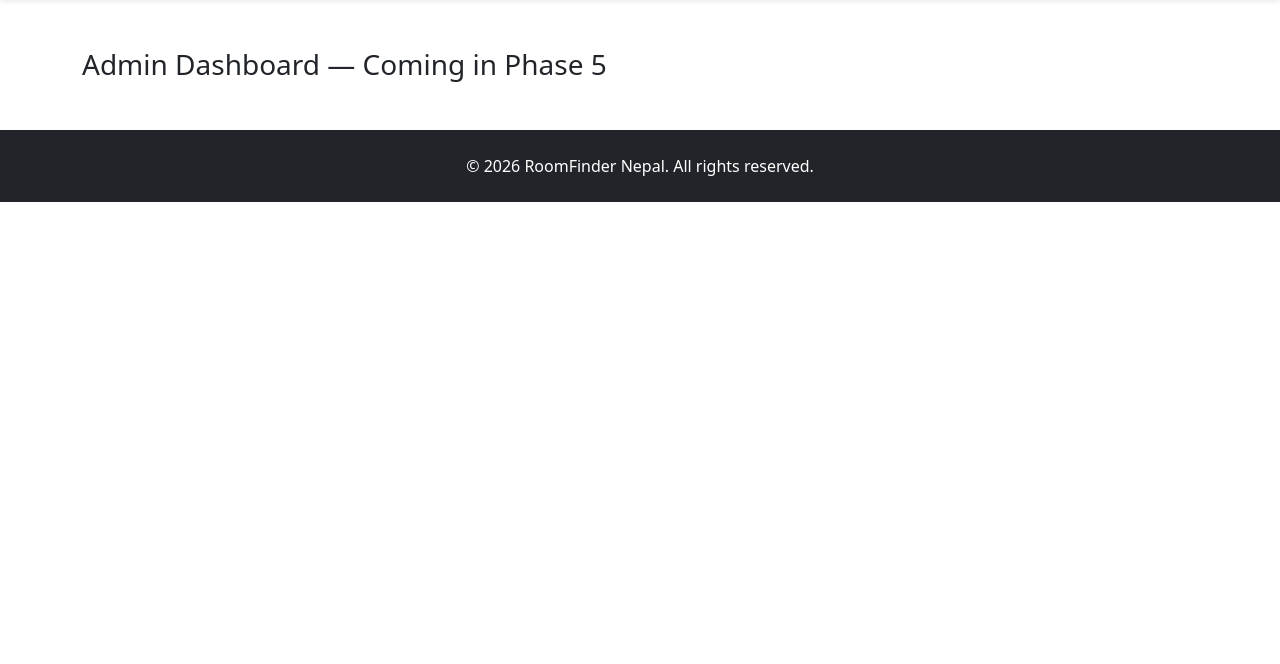
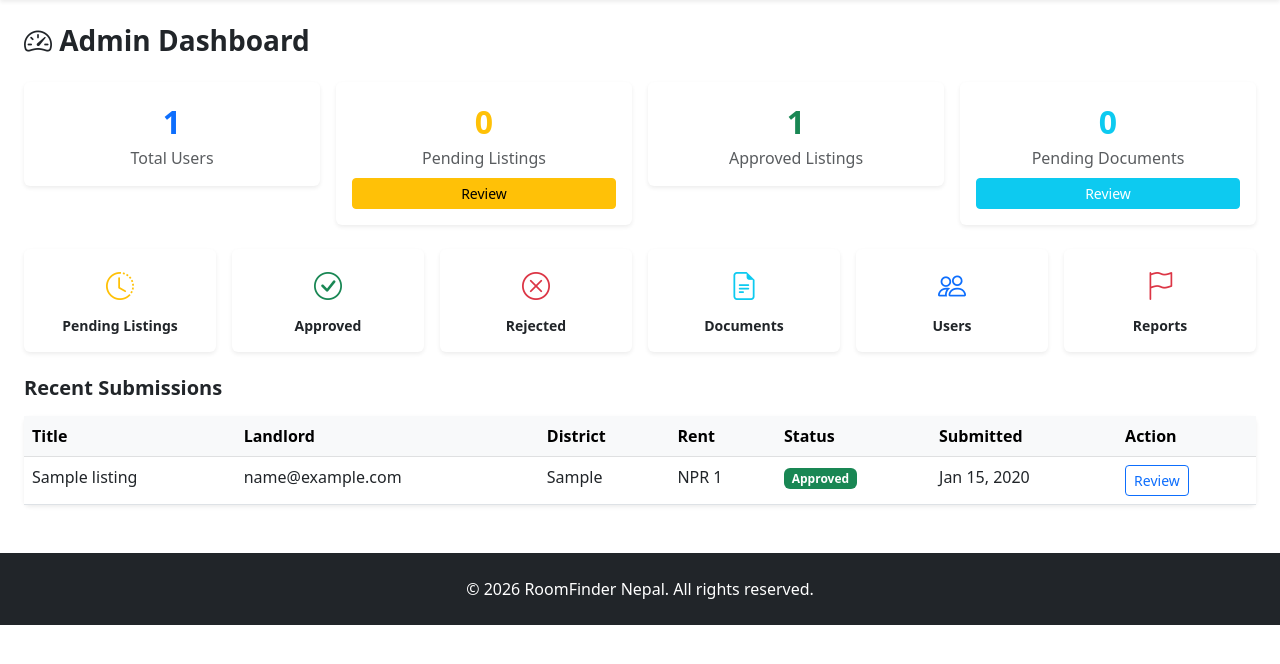
Before and after one commit to Karina-p1/verified-room-finder, a Django app: page /panel/dashboard/ in a window 1280 px wide. Shown: the part 56-720 px from the top of the page. Run offline with Django 4.2, Linux system fonts and the light colour scheme; a user stored in the database is signed in; tables that the repository leaves empty hold one stand-in row (values such as "Sample post").

Commit message:
Add admin panel templates and views for managing listings, documents, users, and reports

```diff
--- a/roomfinder/apps/admin_panel/templates/admin_panel/dashboard.html
+++ b/roomfinder/apps/admin_panel/templates/admin_panel/dashboard.html
@@ -1,8 +1,108 @@
+{% extends 'base.html' %}
+{% block title %}Admin Dashboard — RoomFinder{% endblock %}
 
-{% extends 'base.html' %}
-{% block title %}Admin Dashboard{% endblock %}
 {% block content %}
-<div class="container my-5">
-    <h3>Admin Dashboard — Coming in Phase 5</h3>
+<div class="container-fluid my-4 px-4">
+    <h3 class="fw-bold mb-4"><i class="bi bi-speedometer2"></i> Admin Dashboard</h3>
+
+    <div class="row g-3 mb-4">
+        <div class="col-md-3">
+            <div class="card border-0 shadow-sm text-center p-3">
+                <div class="fs-2 fw-bold text-primary">{{ total_users }}</div>
+                <div class="text-muted">Total Users</div>
+            </div>
+        </div>
+        <div class="col-md-3">
+            <div class="card border-0 shadow-sm text-center p-3">
+                <div class="fs-2 fw-bold text-warning">{{ pending_listings }}</div>
+                <div class="text-muted">Pending Listings</div>
+                <a href="{% url 'admin_panel:pending_listings' %}" class="btn btn-warning btn-sm mt-2">Review</a>
+            </div>
+        </div>
+        <div class="col-md-3">
+            <div class="card border-0 shadow-sm text-center p-3">
+                <div class="fs-2 fw-bold text-success">{{ approved_listings }}</div>
+                <div class="text-muted">Approved Listings</div>
+            </div>
+        </div>
+        <div class="col-md-3">
+            <div class="card border-0 shadow-sm text-center p-3">
+                <div class="fs-2 fw-bold text-info">{{ pending_documents }}</div>
+                <div class="text-muted">Pending Documents</div>
+                <a href="{% url 'admin_panel:pending_documents' %}" class="btn btn-info btn-sm mt-2 text-white">Review</a>
+            </div>
+        </div>
+    </div>
+
+    <div class="row g-3 mb-4">
+        <div class="col-md-2">
+            <a href="{% url 'admin_panel:pending_listings' %}" class="card border-0 shadow-sm p-3 text-decoration-none text-dark text-center d-block">
+                <i class="bi bi-clock-history fs-3 text-warning"></i>
+                <div class="mt-2 fw-semibold small">Pending Listings</div>
+            </a>
+        </div>
+        <div class="col-md-2">
+            <a href="{% url 'admin_panel:approved_listings' %}" class="card border-0 shadow-sm p-3 text-decoration-none text-dark text-center d-block">
+                <i class="bi bi-check-circle fs-3 text-success"></i>
+                <div class="mt-2 fw-semibold small">Approved</div>
+            </a>
+        </div>
+        <div class="col-md-2">
+            <a href="{% url 'admin_panel:rejected_listings' %}" class="card border-0 shadow-sm p-3 text-decoration-none text-dark text-center d-block">
+                <i class="bi bi-x-circle fs-3 text-danger"></i>
+                <div class="mt-2 fw-semibold small">Rejected</div>
+            </a>
+        </div>
+        <div class="col-md-2">
+            <a href="{% url 'admin_panel:pending_documents' %}" class="card border-0 shadow-sm p-3 text-decoration-none text-dark text-center d-block">
+                <i class="bi bi-file-earmark-text fs-3 text-info"></i>
+                <div class="mt-2 fw-semibold small">Documents</div>
+            </a>
+        </div>
+        <div class="col-md-2">
+            <a href="{% url 'admin_panel:user_management' %}" class="card border-0 shadow-sm p-3 text-decoration-none text-dark text-center d-block">
+                <i class="bi bi-people fs-3 text-primary"></i>
+                <div class="mt-2 fw-semibold small">Users</div>
+            </a>
+        </div>
+        <div class="col-md-2">
+            <a href="{% url 'admin_panel:reports_queue' %}" class="card border-0 shadow-sm p-3 text-decoration-none text-dark text-center d-block">
+                <i class="bi bi-flag fs-3 text-danger"></i>
+                <div class="mt-2 fw-semibold small">Reports</div>
+                {% if total_reports > 0 %}<span class="badge bg-danger">{{ total_reports }}</span>{% endif %}
+            </a>
+        </div>
+    </div>
+
+    <h5 class="fw-bold mb-3">Recent Submissions</h5>
+    <div class="card border-0 shadow-sm">
+        <div class="table-responsive">
+            <table class="table table-hover mb-0">
+                <thead class="table-light">
+                    <tr>
+                        <th>Title</th><th>Landlord</th><th>District</th>
+                        <th>Rent</th><th>Status</th><th>Submitted</th><th>Action</th>
+                    </tr>
+                </thead>
+                <tbody>
+                    {% for listing in recent_listings %}
+                    <tr>
+                        <td>{{ listing.title|truncatechars:30 }}</td>
+                        <td>{{ listing.owner.email }}</td>
+                        <td>{{ listing.district }}</td>
+                        <td>NPR {{ listing.monthly_rent }}</td>
+                        <td>
+                            <span class="badge {% if listing.status == 'approved' %}bg-success{% elif listing.status == 'pending' %}bg-warning text-dark{% else %}bg-danger{% endif %}">
+                                {{ listing.status|capfirst }}
+                            </span>
+                        </td>
+                        <td>{{ listing.created_at|date:"M d, Y" }}</td>
+                        <td><a href="{% url 'admin_panel:review_listing' listing.pk %}" class="btn btn-sm btn-outline-primary">Review</a></td>
+                    </tr>
+                    {% endfor %}
+                </tbody>
+            </table>
+        </div>
+    </div>
 </div>
 {% endblock %}
--- a/roomfinder/apps/admin_panel/urls.py
+++ b/roomfinder/apps/admin_panel/urls.py
@@ -7,4 +7,23 @@ app_name = 'admin_panel'
 
 urlpatterns = [
     path('dashboard/', views.dashboard, name='dashboard'),
+
+    path('listings/pending/', views.pending_listings, name='pending_listings'),
+    path('listings/approved/', views.approved_listings, name='approved_listings'),
+    path('listings/rejected/', views.rejected_listings, name='rejected_listings'),
+    path('listings/<int:pk>/review/', views.review_listing, name='review_listing'),
+    path('listings/<int:pk>/approve/', views.approve_listing, name='approve_listing'),
+    path('listings/<int:pk>/reject/', views.reject_listing, name='reject_listing'),
+    path('listings/<int:pk>/remove/', views.remove_listing, name='remove_listing'),
+
+    path('documents/pending/', views.pending_documents, name='pending_documents'),
+    path('documents/<int:pk>/review/', views.review_document, name='review_document'),
+    path('documents/<int:pk>/approve/', views.approve_document, name='approve_document'),
+    path('documents/<int:pk>/reject/', views.reject_document, name='reject_document'),
+
+    path('users/', views.user_management, name='user_management'),
+    path('users/<int:pk>/toggle/', views.toggle_user_active, name='toggle_user_active'),
+
+    path('reports/', views.reports_queue, name='reports_queue'),
+    path('reports/<int:pk>/resolve/', views.resolve_report, name='resolve_report'),
 ]
--- a/roomfinder/apps/admin_panel/views.py
+++ b/roomfinder/apps/admin_panel/views.py
@@ -1,8 +1,182 @@
 # apps/admin_panel/views.py
 
-from django.shortcuts import render
+from django.shortcuts import render, redirect, get_object_or_404
 from django.contrib.admin.views.decorators import staff_member_required
+from django.contrib import messages
+from django.utils import timezone
+from django.db.models import Count
+from apps.listings.models import Listing, ListingReport
+from apps.documents.models import LandlordDocument
+from apps.accounts.models import CustomUser
+
 
 @staff_member_required
 def dashboard(request):
-    return render(request, 'admin_panel/dashboard.html')
+    context = {
+        'total_users': CustomUser.objects.count(),
+        'total_listings': Listing.objects.count(),
+        'pending_listings': Listing.objects.filter(status='pending').count(),
+        'approved_listings': Listing.objects.filter(status='approved').count(),
+        'rejected_listings': Listing.objects.filter(status='rejected').count(),
+        'pending_documents': LandlordDocument.objects.filter(verification_status='pending').count(),
+        'total_reports': ListingReport.objects.filter(is_resolved=False).count(),
+        'recent_listings': Listing.objects.order_by('-created_at')[:5],
+    }
+    return render(request, 'admin_panel/dashboard.html', context)
+
+
+@staff_member_required
+def pending_listings(request):
+    listings = Listing.objects.filter(status='pending').select_related(
+        'owner', 'owner__documents'
+    ).prefetch_related('images').order_by('-created_at')
+    return render(request, 'admin_panel/pending_listings.html', {'listings': listings})
+
+
+@staff_member_required
+def approved_listings(request):
+    listings = Listing.objects.filter(status='approved').select_related(
+        'owner'
+    ).prefetch_related('images').order_by('-created_at')
+    return render(request, 'admin_panel/approved_listings.html', {'listings': listings})
+
+
+@staff_member_required
+def rejected_listings(request):
+    listings = Listing.objects.filter(status='rejected').select_related(
+        'owner'
+    ).prefetch_related('images').order_by('-created_at')
+    return render(request, 'admin_panel/rejected_listings.html', {'listings': listings})
+
+
+@staff_member_required
+def review_listing(request, pk):
+    listing = get_object_or_404(Listing, pk=pk)
+    doc = LandlordDocument.objects.filter(user=listing.owner).first()
+    return render(request, 'admin_panel/review_listing.html', {
+        'listing': listing,
+        'doc': doc,
+    })
+
+
+@staff_member_required
+def approve_listing(request, pk):
+    if request.method == 'POST':
+        listing = get_object_or_404(Listing, pk=pk)
+        listing.status = 'approved'
+        listing.rejection_reason = ''
+        listing.save()
+        doc = LandlordDocument.objects.filter(user=listing.owner).first()
+        if doc and doc.verification_status != 'approved':
+            doc.verification_status = 'approved'
+            doc.reviewed_at = timezone.now()
+            doc.save()
+        messages.success(request, f'Listing "{listing.title}" approved.')
+    return redirect('admin_panel:pending_listings')
+
+
+@staff_member_required
+def reject_listing(request, pk):
+    if request.method == 'POST':
+        listing = get_object_or_404(Listing, pk=pk)
+        reason = request.POST.get('reason', '').strip()
+        if not reason:
+            messages.error(request, 'Please provide a rejection reason.')
+            return redirect('admin_panel:review_listing', pk=pk)
+        listing.status = 'rejected'
+        listing.rejection_reason = reason
+        listing.save()
+        messages.success(request, f'Listing "{listing.title}" rejected.')
+    return redirect('admin_panel:pending_listings')
+
+
+@staff_member_required
+def remove_listing(request, pk):
+    if request.method == 'POST':
+        listing = get_object_or_404(Listing, pk=pk)
+        title = listing.title
+        listing.delete()
+        messages.success(request, f'Listing "{title}" removed.')
+    return redirect('admin_panel:approved_listings')
+
+
+@staff_member_required
+def pending_documents(request):
+    docs = LandlordDocument.objects.filter(
+        verification_status='pending'
+    ).select_related('user').order_by('-submitted_at')
+    return render(request, 'admin_panel/pending_documents.html', {'docs': docs})
+
+
+@staff_member_required
+def review_document(request, pk):
+    doc = get_object_or_404(LandlordDocument, pk=pk)
+    return render(request, 'admin_panel/review_document.html', {'doc': doc})
+
+
+@staff_member_required
+def approve_document(request, pk):
+    if request.method == 'POST':
+        doc = get_object_or_404(LandlordDocument, pk=pk)
+        doc.verification_status = 'approved'
+        doc.reviewed_at = timezone.now()
+        doc.rejection_reason = ''
+        doc.save()
+        messages.success(request, f'Documents for {doc.user.email} approved.')
+    return redirect('admin_panel:pending_documents')
+
+
+@staff_member_required
+def reject_document(request, pk):
+    if request.method == 'POST':
+        doc = get_object_or_404(LandlordDocument, pk=pk)
+        reason = request.POST.get('reason', '').strip()
+        if not reason:
+            messages.error(request, 'Please provide a rejection reason.')
+            return redirect('admin_panel:review_document', pk=pk)
+        doc.verification_status = 'rejected'
+        doc.rejection_reason = reason
+        doc.reviewed_at = timezone.now()
+        doc.save()
+        messages.success(request, f'Documents for {doc.user.email} rejected.')
+    return redirect('admin_panel:pending_documents')
+
+
+@staff_member_required
+def user_management(request):
+    users = CustomUser.objects.annotate(
+        listing_count=Count('listings')
+    ).order_by('-date_joined')
+    return render(request, 'admin_panel/users.html', {'users': users})
+
+
+@staff_member_required
+def toggle_user_active(request, pk):
+    if request.method == 'POST':
+        user = get_object_or_404(CustomUser, pk=pk)
+        if user == request.user:
+            messages.error(request, "You can't suspend yourself.")
+            return redirect('admin_panel:user_management')
+        user.is_active = not user.is_active
+        user.save()
+        status = 'activated' if user.is_active else 'suspended'
+        messages.success(request, f'User {user.email} {status}.')
+    return redirect('admin_panel:user_management')
+
+
+@staff_member_required
+def reports_queue(request):
+    reports = ListingReport.objects.filter(
+        is_resolved=False
+    ).select_related('listing', 'reported_by').order_by('-created_at')
+    return render(request, 'admin_panel/reports.html', {'reports': reports})
+
+
+@staff_member_required
+def resolve_report(request, pk):
+    if request.method == 'POST':
+        report = get_object_or_404(ListingReport, pk=pk)
+        report.is_resolved = True
+        report.save()
+        messages.success(request, 'Report resolved.')
+    return redirect('admin_panel:reports_queue')
```
Also changed, not shown: roomfinder/apps/admin_panel/templates/admin_panel/approved_listings.html (added, +38 -0 lines), roomfinder/apps/admin_panel/templates/admin_panel/pending_documents.html (added, +37 -0 lines), roomfinder/apps/admin_panel/templates/admin_panel/pending_listings.html (added, +50 -0 lines), roomfinder/apps/admin_panel/templates/admin_panel/rejected_listings.html (added, +31 -0 lines), roomfinder/apps/admin_panel/templates/admin_panel/reports.html (added, +47 -0 lines), roomfinder/apps/admin_panel/templates/admin_panel/review_document.html (added, +56 -0 lines), roomfinder/apps/admin_panel/templates/admin_panel/review_listings.html (added, +99 -0 lines), roomfinder/apps/admin_panel/templates/admin_panel/users.html (added, +50 -0 lines).
